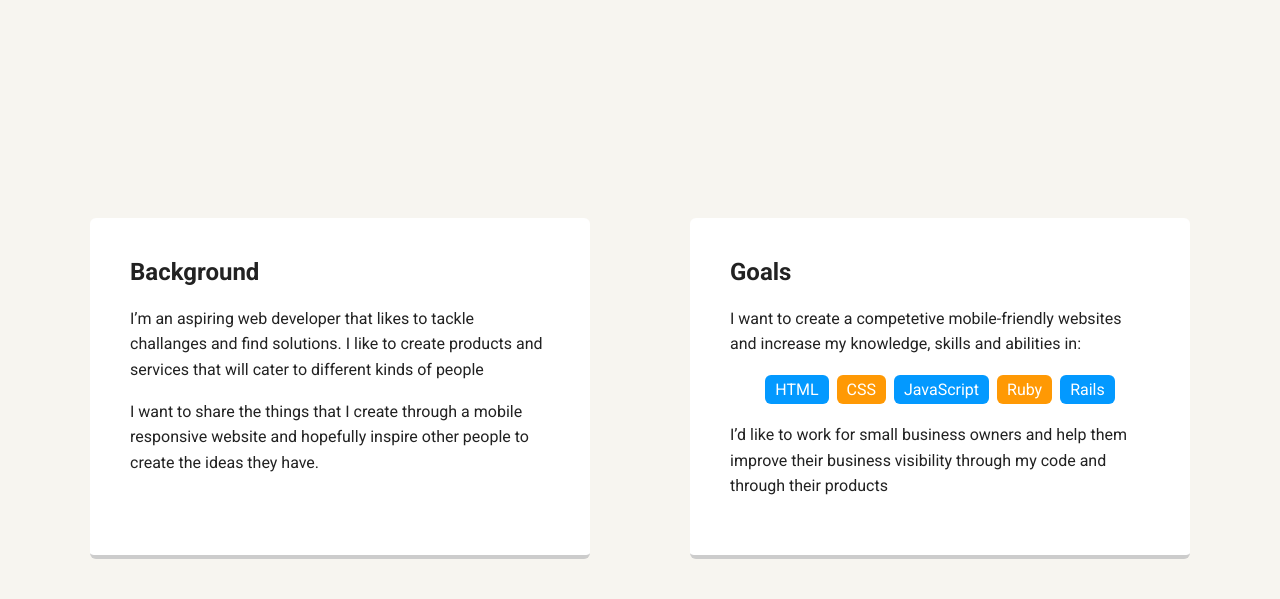
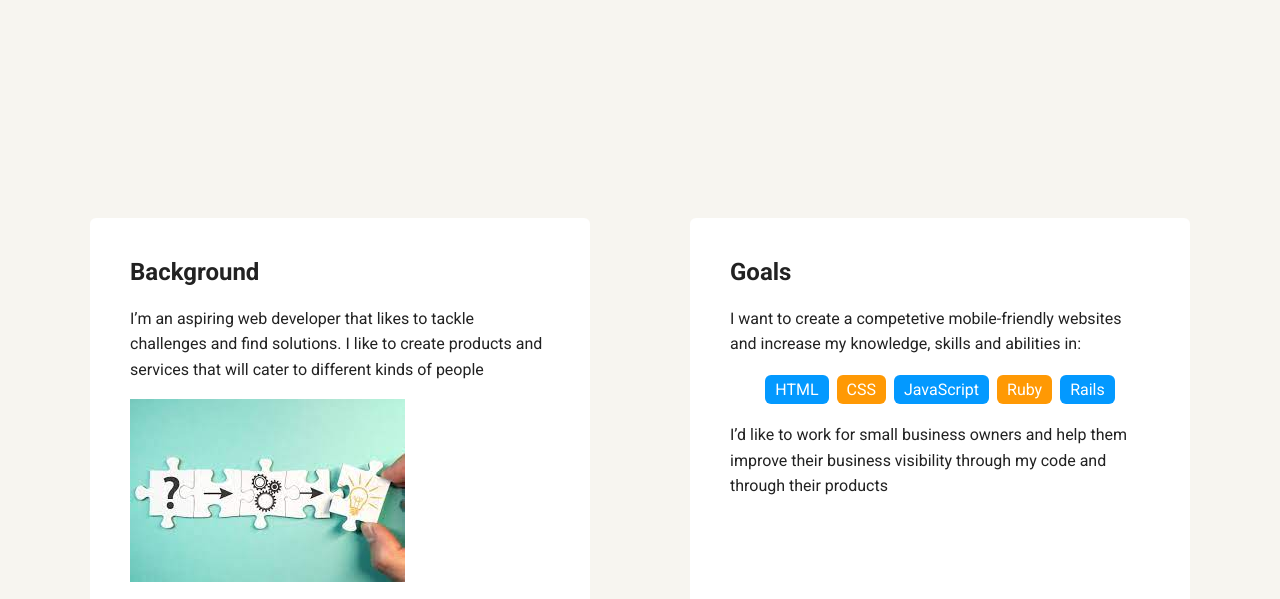
Before and after one commit to aetlmd/techdegree-project-1, a plain HTML site: page index.html in a window 1280 px wide. Shown: the part 302-901 px from the top of the page. Drawn offline with Linux system fonts and the light colour scheme; a web font is replaced by a local one.

Commit message:
added img

```diff
--- a/index.html
+++ b/index.html
@@ -22,13 +22,14 @@
     </header>
 
     <main class="flex">
-      <div class="card">
+      <section class="card">
         <h2>Background</h2>
-        <p>I’m an aspiring web developer that likes to tackle challanges and find solutions. I like to create products and services that will cater to different kinds of people</p>
+        <p>I’m an aspiring web developer that likes to tackle challenges and find solutions. I like to create products and services that will cater to different kinds of people</p>
+        <img src="images/solution.jpg" alt="Solution">
         <p>I want to share the things that I create through a mobile responsive website and hopefully inspire other people to create the ideas they have.</p>
-      </div>
+      </section>
 
-      <div class="card">
+      <section class="card">
         <h2>Goals</h2>
         <p>I want to create a competetive mobile-friendly websites and increase my knowledge, skills and abilities in:</p>
         <ul class="skills">
@@ -39,8 +40,7 @@
           <li>Rails</li>
         </ul>
         <p>I’d like to work for small business owners and help them improve their business visibility through my code and through their products</p>
-      </div>
-
+      </section>
     </main>
     <footer>
       <ul>
--- a/styles.css
+++ b/styles.css
@@ -83,8 +83,8 @@ header .profile-image:hover {
   border-radius: 5px;
   display: table;
   margin: 10px auto;
+}
 
-}
 .my-story {
   background-color: #efefef;
   color: black;
@@ -110,7 +110,6 @@ header .profile-image:hover {
 .card:hover {
   border-color: #2602c5;
 }
-
 ul.skills {
   padding: 0;
   text-align: center;
@@ -176,6 +175,7 @@ a.social:hover {
   clear: both;
 }
 
+
 /* Styles for larger screens */
 @media screen and (min-width: 720px) {
 
```
Also changed, not shown: experience.html (+6 -7 lines), images/solution.jpg (added).
